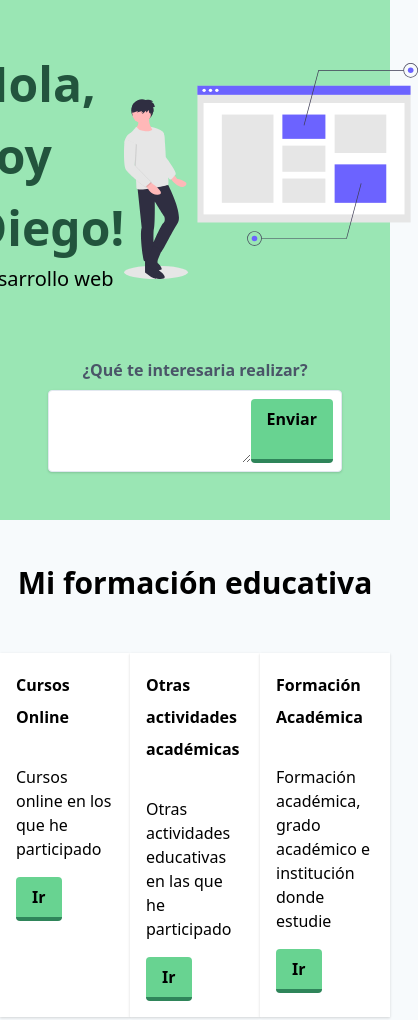
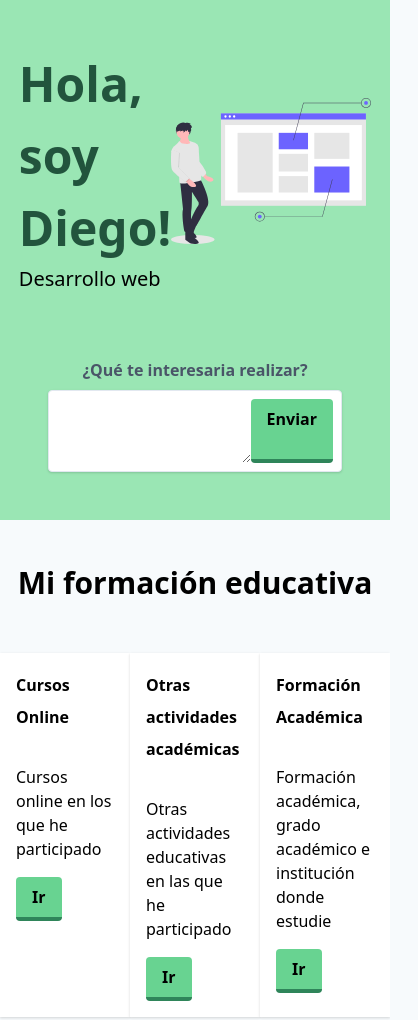
Before and after one commit to diegojoel98/misitioweb, a Gatsby site: page / in a window 390 px wide. Shown: the top 1020 px of the page, 418 px wide, since content can reach past the window. Built offline with nearby package versions, Linux system fonts and the light colour scheme; Gatsby itself is replaced by a stand-in of ours; no server answers.

Commit message:
Update Mobile Responsive

```diff
--- a/src/components/header.js
+++ b/src/components/header.js
@@ -11,7 +11,7 @@ export default () => (
                 <h1 className="font-bold text-green-900 text-5xl">Hola, soy Diego!</h1>
                 <p className="text-xl font-ligth">Desarrollo web</p>
             </div>
-            <img src={ilustration} alt="Hombre observando una página web" style={{width: "320px"}}></img>
+            <img src={ilustration} alt="Hombre observando una página web" style={{width: "200px"}}></img>
             </div>
 
             <div>
```
